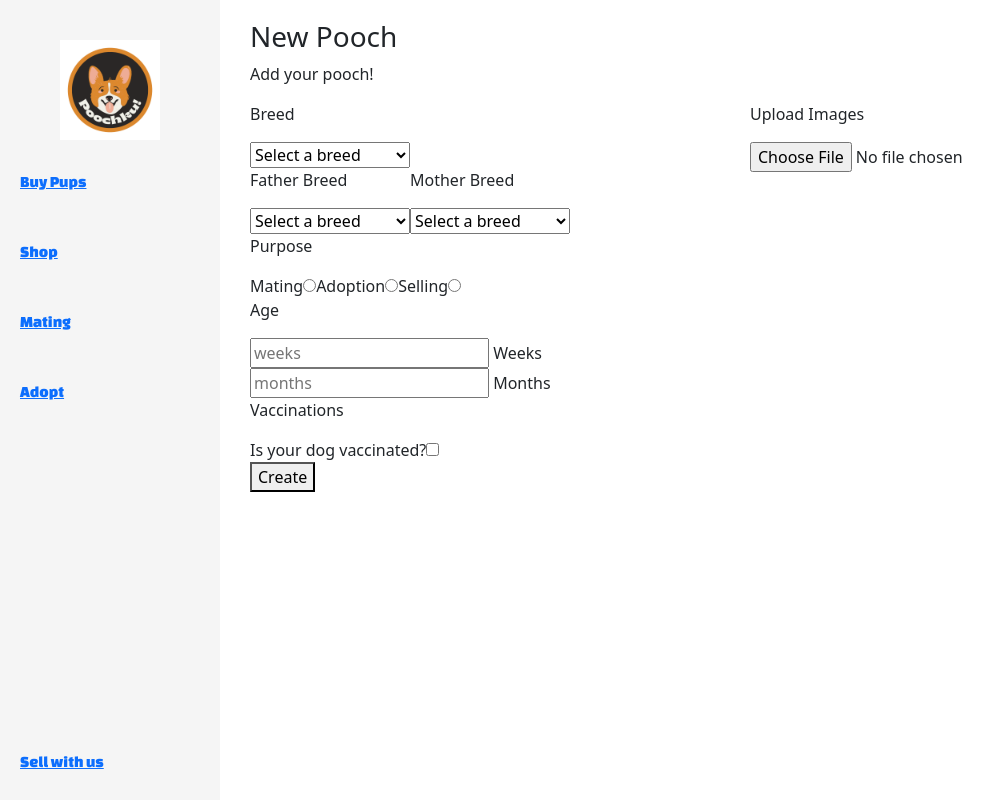
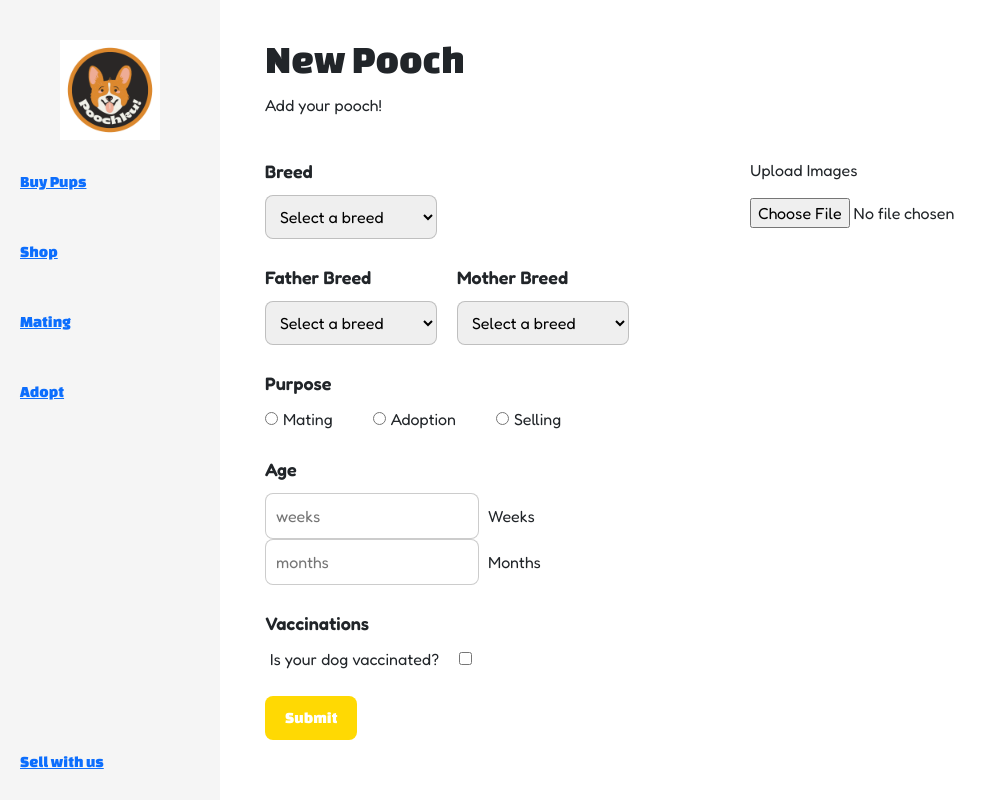
Before and after one commit to namish800/poochku-frontend, a React (Create React App) app: page /newDog in a window 1280 px wide. Shown: the whole page, without its empty margins (0-1006 px from the left). Built offline with nearby package versions, Linux system fonts and the light colour scheme.

Commit message:
Styled New Dog Page

```diff
--- a/src/Components/Pages/AddDog/index.js
+++ b/src/Components/Pages/AddDog/index.js
@@ -6,8 +6,12 @@ const AddDog = () => {
     <div className='browsePetWrapper'>
         <DashNavUser />
         <div className='pupListWrapper'>
-            <h3>New Pooch</h3>
+            <div className='pageHeadingSticky'>
+                <div>
+                    <h1>New Pooch</h1>
                     <p className='pageInfo'>Add your pooch!</p>
+                </div>
+            </div>
             <form className='newDogForm'>
                 <div className='dogInfo'>
                     <div className='newDogWrapper'>
@@ -22,7 +26,7 @@ const AddDog = () => {
                         </select>
                     </div>
                     <div className='newDogWrapper'>
-                        <div style={{display:"flex"}}>
+                        <div className='dogFormDiv'>
                             <div>
                                 <p className='newDogLabel'>Father Breed</p>
                                 <select>
@@ -49,12 +53,20 @@ const AddDog = () => {
                     </div>
                     <div className='newDogWrapper'>
                         <p className='newDogLabel'>Purpose</p>
+                        <div className='dogFormDiv'>
+                            <div>
+                                <input name="purpose" type='radio'/>
                                 <label>Mating</label>
+                            </div>
+                            <div>
                                 <input name="purpose" type='radio'/>
                                 <label>Adoption</label>
+                            </div>
+                            <div>
                                 <input name="purpose" type='radio'/>
                                 <label>Selling</label>
-                        <input name="purpose" type='radio'/>
+                            </div>
+                        </div>
                     </div>
                     <div className='newDogWrapper'>
                         <p className='newDogLabel'>Age</p>
@@ -74,7 +86,7 @@ const AddDog = () => {
                     <input type="file" />
                 </div>
             </form>
-            <button>Create</button>
+            <button className='dogFormSubmitButton'>Submit</button>
         </div>
     </div>
   )
--- a/src/Components/Pages/AddDog/style.css
+++ b/src/Components/Pages/AddDog/style.css
@@ -1,6 +1,45 @@
 .newDogForm {
   display: flex;
+  padding: 0 15px;
+}
+.newDogForm .newDogWrapper {
+  margin-bottom: 25px;
+}
+.newDogForm .newDogWrapper input {
+  padding: 10px;
+  border: 1px solid rgba(0, 0, 0, 0.2);
+  border-radius: 8px;
+}
+.newDogForm .newDogWrapper select {
+  padding: 10px;
+  border: 1px solid rgba(0, 0, 0, 0.2);
+  border-radius: 8px;
+}
+.newDogForm .newDogWrapper label {
+  margin-left: 5px;
+  margin-right: 20px;
+}
+.newDogForm .newDogWrapper .newDogLabel {
+  font-weight: 600;
+  margin-bottom: 10px;
+  font-size: 18px;
+}
+.newDogForm .newDogWrapper .dogFormDiv {
+  display: flex;
+}
+.newDogForm .newDogWrapper .dogFormDiv div {
+  margin-right: 20px;
 }
 .newDogForm .dogInfo, .newDogForm .dogImgWrapper {
   width: 50%;
+}
+
+.dogFormSubmitButton {
+  padding: 10px 20px;
+  font-family: changa one;
+  color: #fff;
+  background: #ffd903;
+  border: 0px;
+  border-radius: 8px;
+  margin-left: 15px;
 }/*# sourceMappingURL=style.css.map */
--- a/src/Components/Pages/AddDog/style.scss
+++ b/src/Components/Pages/AddDog/style.scss
@@ -1,7 +1,51 @@
 .newDogForm{
     display: flex;
+    padding: 0 15px;
+
+    .newDogWrapper{
+        // display: flex;
+        margin-bottom: 25px;
+
+        input{
+            padding: 10px;
+            border: 1px solid rgba(0,0,0,0.2);
+            border-radius: 8px;
+        }
+
+        select{
+            padding: 10px;
+            border: 1px solid rgba(0,0,0,0.2);
+            border-radius: 8px;
+        }
+        label{
+            margin-left: 5px;
+            margin-right: 20px;
+        }
+
+        .newDogLabel{
+            font-weight: 600;
+            margin-bottom: 10px;
+            font-size: 18px;
+        }
+
+        .dogFormDiv{
+            display: flex;
+            div{
+                margin-right: 20px;
+            }
+        }
+    }
 
     .dogInfo, .dogImgWrapper{
         width: 50%;
     }
 }
+.dogFormSubmitButton{
+    padding: 10px 20px;
+    font-family: changa one;
+    color: #fff;
+    background: #ffd903;
+    border: 0px;
+    border-radius: 8px;
+    margin-left: 15px;
+}
--- a/src/Components/Pages/Pups/style.css
+++ b/src/Components/Pages/Pups/style.css
@@ -3,6 +3,7 @@
   display: flex;
   justify-content: space-between;
   width: 100%;
+  font-family: fredoka;
 }
 .browsePetWrapper .pupListWrapper {
   width: calc(100% - 220px);
@@ -24,6 +25,7 @@
 }
 .browsePetWrapper .pupListWrapper .pageHeadingSticky h1 {
   margin-bottom: 10px;
+  font-family: changa one;
 }
 .browsePetWrapper .pupListWrapper .pageHeadingSticky input {
   margin: 0 10px;
--- a/src/Components/Pages/Pups/style.scss
+++ b/src/Components/Pages/Pups/style.scss
@@ -3,6 +3,7 @@
     display: flex;
     justify-content: space-between;
     width: 100%;
+    font-family: fredoka;
 
     .pupListWrapper{
         width: calc(100% - 220px);
@@ -26,6 +27,7 @@
 
             h1{
                 margin-bottom: 10px;
+                font-family: changa one;
             }
 
             input{
```
Also changed, not shown: 2 other files (tests, documents, lock files or other folders). Lines whose indentation alone changed are shown as unchanged.
